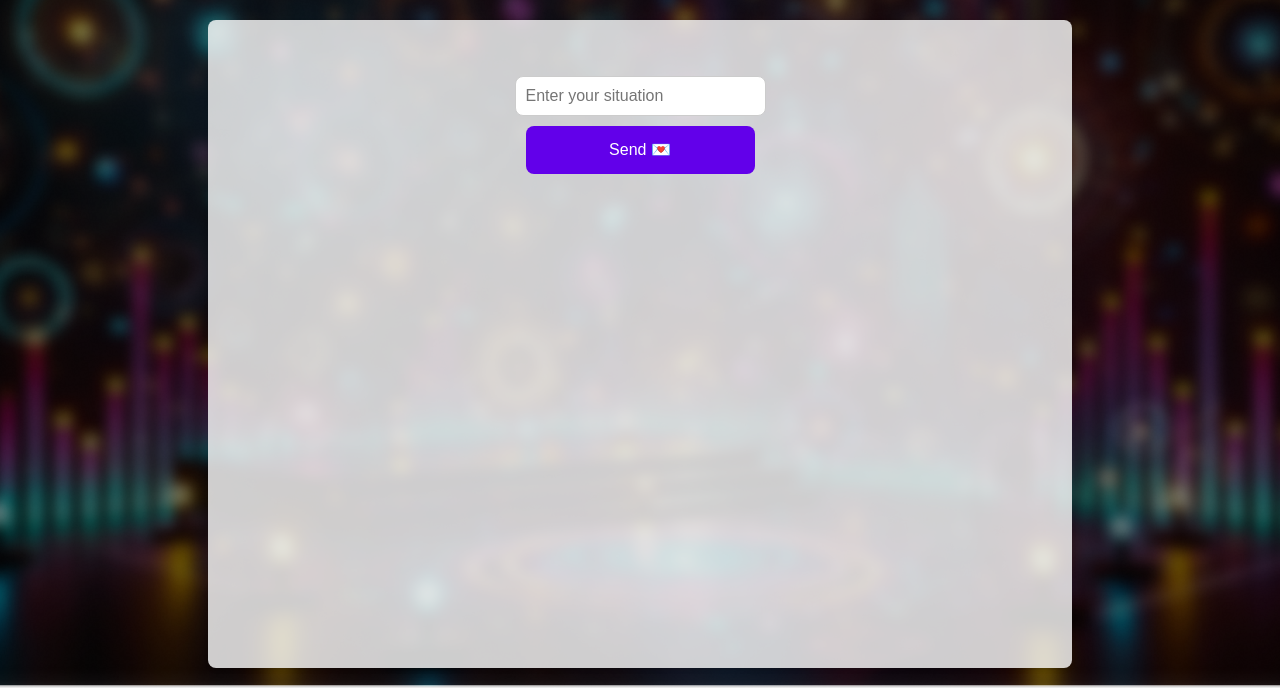
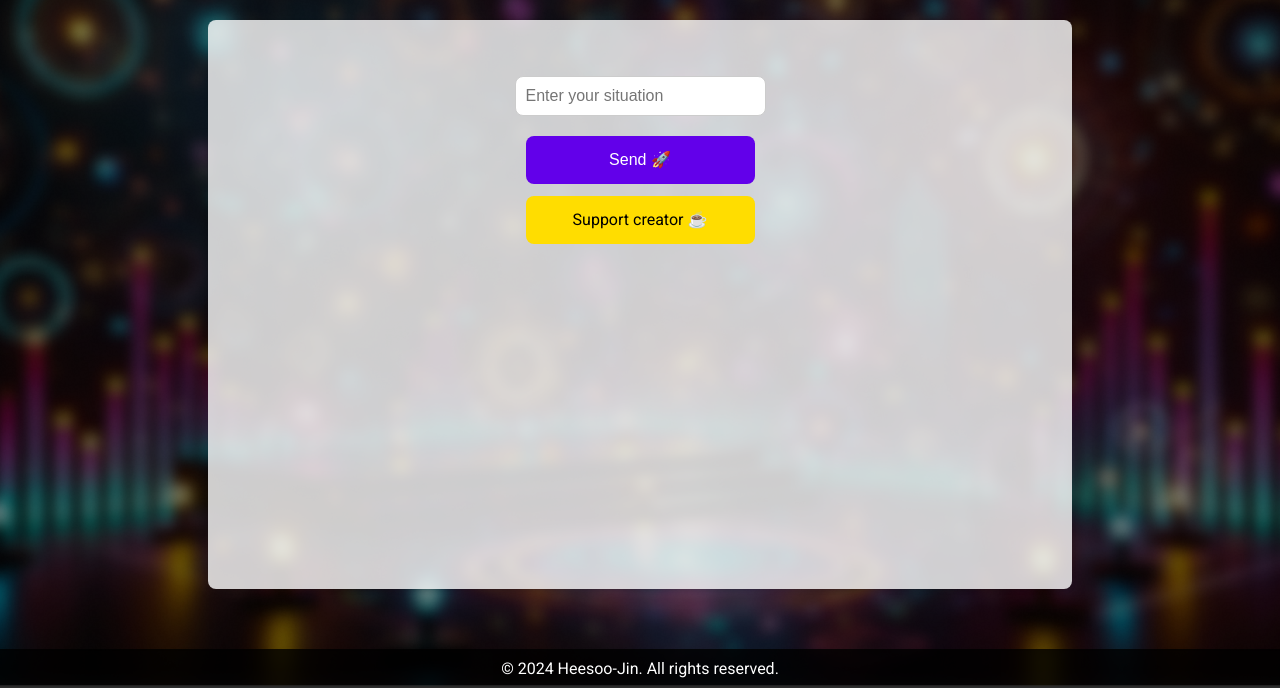
Before and after one commit to his-0203/emotional_flask, a Flask app: template templates/index.html in a window 1280 px wide. Shown: the part 112-800 px from the top of the page. Run offline with Flask 3, Linux system fonts and the light colour scheme; the template is opened without the code that fills it, so the values that code supplies are empty; some web fonts are replaced.

Commit message:
support 버튼 추가

```diff
--- a/static/css/styles.css
+++ b/static/css/styles.css
@@ -37,12 +37,13 @@ main {
     margin: 20px;
     box-shadow: 0 2px 4px rgba(0, 0, 0, 0.1);
     border-radius: 8px;
-    width: 90%;
+    width: calc(100% - 48px); /* 양쪽 24px 여백 */
     max-width: 800px;
     display: flex;
     flex-direction: column;
     align-items: center;
     flex-grow: 1;
+    margin-bottom: 60px; /* main 요소 아래쪽 여백 추가 */
 }
 
 .character-selection {
@@ -89,30 +90,51 @@ input[type="text"] {
     font-size: 16px;
     border: 1px solid #ccc;
     border-radius: 8px;
-    margin-bottom: 10px;
+    margin-bottom: 20px;
     width: 100%;
     max-width: 640px;
 }
 
+.button-group {
+    display: flex;
+    flex-direction: column; /* 버튼을 위아래로 배치 */
+    gap: 12px; /* 버튼 사이 간격 설정 */
+    width: 100%; /* 버튼 그룹의 폭을 100%로 설정 */
+    max-width: 320px; /* 최대 너비 설정 */
+}
+
+button, .support-button {
+    width: 100%; /* 버튼의 너비를 부모 요소의 너비로 설정 */
+    font-size: 16px;
+    min-height: 48px;
+    display: flex;
+    justify-content: center;
+    align-items: center;
+    border-radius: 8px;
+}
+
 button {
-    padding: 10px;
-    font-size: 16px;
     background-color: #6200ea;
     color: white;
     border: none;
-    border-radius: 8px;
     cursor: pointer;
-    width: 100%;
-    max-width: 320px;
-    min-height: 48px;
-    position: relative;
-    display: flex;
-    justify-content: center;
-    align-items: center;
 }
 
 button:hover {
     background-color: #3700b3;
+}
+
+.support-button {
+    background-color: #ffdd00;
+    color: black;
+    text-decoration: none;
+    cursor: pointer;
+    border: none;
+    text-align: center;
+}
+
+.support-button:hover {
+    background-color: #e6c200;
 }
 
 .button-text {
@@ -127,7 +149,6 @@ button:hover {
     border-left-color: #ece1fc;
     animation: spin 1s linear infinite;
 }
-
 @keyframes spin {
     0% {
         transform: rotate(0deg);
@@ -161,6 +182,20 @@ button:hover {
     color: #f0f0f0;
 }
 
+footer {
+    background-color: rgba(0, 0, 0, 0.8);
+    color: white;
+    padding: 10px;
+    text-align: center;
+    width: 100%;
+    position: relative;
+    bottom: 0;
+}
+
+footer p {
+    margin: 0;
+}
+
 /* 추가된 미디어 쿼리 */
 @media (max-width: 480px) {
     .character p {
--- a/templates/index.html
+++ b/templates/index.html
@@ -26,10 +26,13 @@
             </div>
             <input type="hidden" name="character" id="selected-character">
             <input type="text" name="user_input" placeholder="Enter your situation" value="{{ user_input }}">
-            <button type="submit" id="submit-button">
-                <span class="button-text">Send 💌</span>
-                <div class="spinner" id="button-spinner" style="display: none;"></div>
-            </button>
+            <div class="button-group">
+                <button type="submit" id="submit-button">
+                    <span class="button-text">Send 🚀</span>
+                    <div class="spinner" id="button-spinner" style="display: none;"></div>
+                </button>
+                <a href="https://buymeacoffee.com/his0203" target="_blank" class="support-button">Support creator ☕️</a>
+            </div>
         </form>
         {% if response %}
             <section class="response-section">
@@ -38,6 +41,9 @@
             </section>
         {% endif %}
     </main>
+    <footer>
+        <p>&copy; 2024 Heesoo-Jin. All rights reserved.</p>
+    </footer>
     <script>
         document.querySelectorAll('.character').forEach(item => {
             item.addEventListener('click', event => {
```
